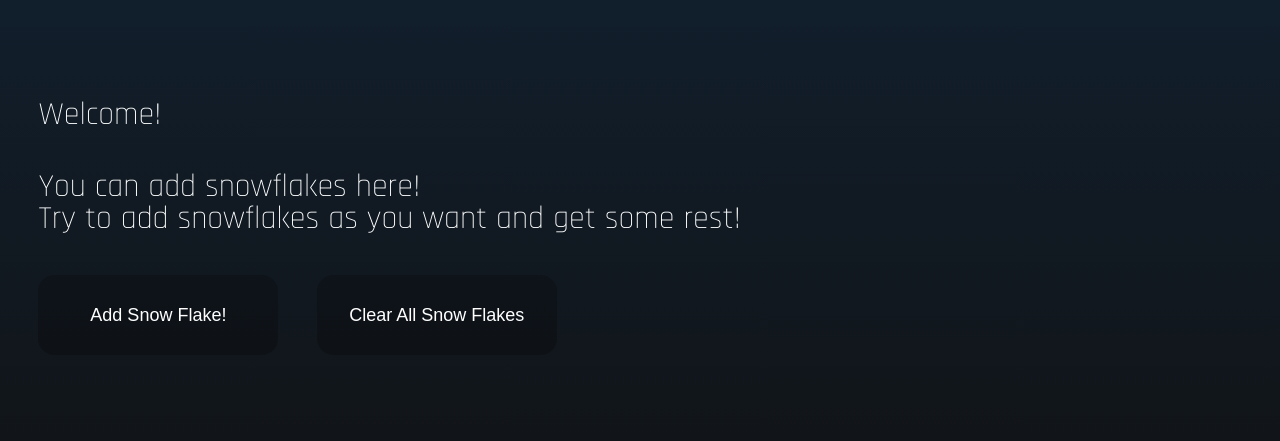
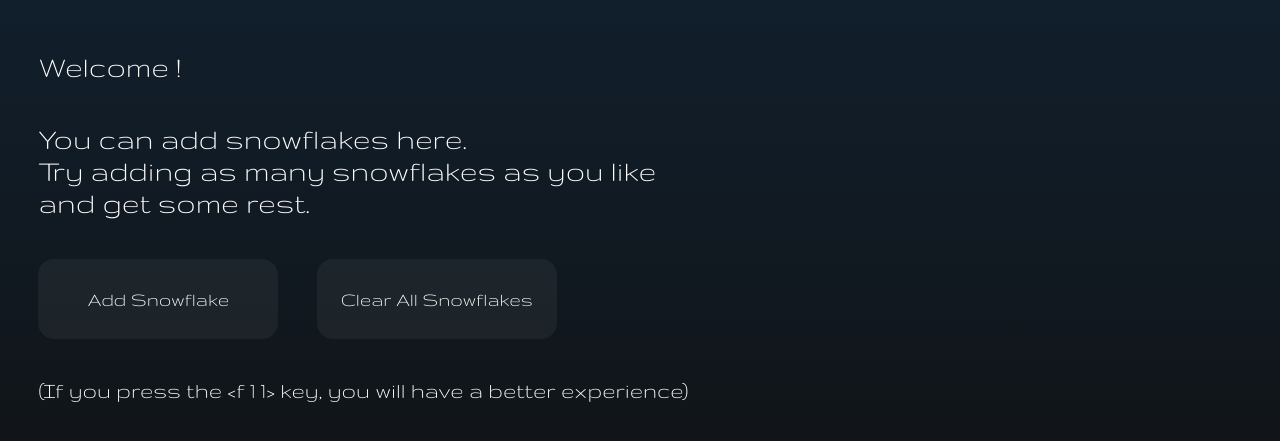
Before and after one commit to HBSPS/Playground, a React (Create React App) app: page /snow in a window 1280 px wide. Shown: the part 173-614 px from the top of the page. Built offline with nearby package versions, Linux system fonts and the light colour scheme.

Commit message:
:recycle: [REFACTOR] 폰트 수정

```diff
--- a/src/Routes/Snow.tsx
+++ b/src/Routes/Snow.tsx
@@ -435,25 +435,26 @@ const SnowFlake = styled.div`
 `;
 
 const Button = styled.button`
+  font-family: 'GruppoRegular';
   width: 15rem;
   height: 5rem;
-  background-color: rgba(0, 0, 0, 0.2);
+  background-color: rgba(255, 255, 255, 0.05);
   border: none;
   color: white;
   border-radius: 1rem;
-  font-size: 18px;
+  font-size: 1.3rem;
   margin-left: 3vw;
 `;
 
-const Wrapper = styled.div`
-`;
+const Wrapper = styled.div``;
 
 const Text = styled.pre`
-  font-family: 'RajdhaniLight';
+  font-family: 'GruppoRegular';
   color: white;
-  font-size: 32px;
+  font-size: 2rem;
   margin-left: 3vw;
   margin-bottom: 5vh;
+  margin-top: 5vh;
 `;
 
 function Snow() {
@@ -472,14 +473,17 @@ function Snow() {
     <>
       <BackGround>
         <Wrapper>
-          <Text>Welcome!</Text>
+          <Text>Welcome !</Text>
           <Text>
-            You can add snowflakes here!
+            You can add snowflakes here.
             <br />
-            Try to add snowflakes as you want and get some rest!
+            Try adding as many snowflakes as you like
+            <br />
+            and get some rest.
           </Text>
-          <Button onClick={addSnowFlake}>Add Snow Flake!</Button>
-          <Button onClick={clearSnowFlakes}>Clear All Snow Flakes</Button>
+          <Button onClick={addSnowFlake}>Add Snowflake</Button>
+          <Button onClick={clearSnowFlakes}>Clear All Snowflakes</Button>
+          <Text style={{fontSize: '1.5rem'}}>&#40;If you press the &lt;f 1 1&gt; key, you will have a better experience&#41;</Text>
         </Wrapper>
         {SnowFlakeCount.map((value, index) => (
           <SnowFlake key={index} />
--- a/src/Styles/GlobalStyle.ts
+++ b/src/Styles/GlobalStyle.ts
@@ -1,6 +1,7 @@
 import { createGlobalStyle } from 'styled-components';
 import RajdhaniMedium from '../Fonts/Rajdhani-Medium.ttf';
-import RajdhaniLight from '../Fonts/Rajdhani-Light.ttf'
+import RajdhaniLight from '../Fonts/Rajdhani-Light.ttf';
+import GruppoRegular from '../Fonts/Gruppo-Regular.ttf';
 
 const GlobalStyle = createGlobalStyle`
   /* http://meyerweb.com/eric/tools/css/reset/
@@ -15,6 +16,10 @@ const GlobalStyle = createGlobalStyle`
     @font-face {
         font-family: 'RajdhaniLight';
         src: url(${RajdhaniLight}) format('truetype');
+    }
+    @font-face {
+        font-family: 'GruppoRegular';
+        src: url(${GruppoRegular}) format('truetype');
     }
 
   html, body, div, span, applet, object, iframe,
```
Also changed, not shown: src/Fonts/Gruppo-Regular.ttf (added).
